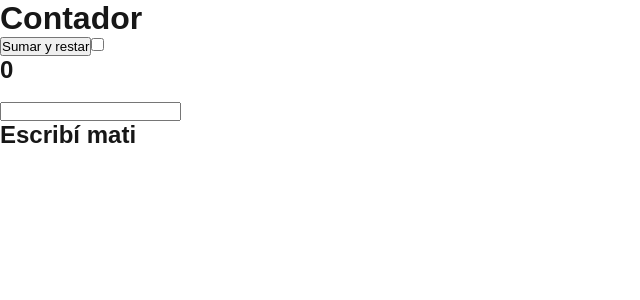
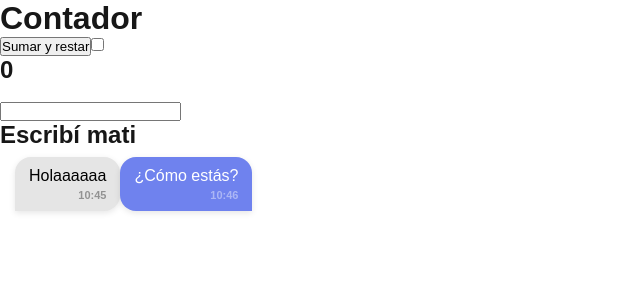
Before and after one commit to luarrufat/Trabajo-Pr-ctico---Creaci-n-de-chat-g17, a Next.js app in the folder front/: page /contador in a window 1280 px wide. Shown: the top 300 px of the page, without its empty margins (0-640 px from the left). Built offline with nearby package versions, Linux system fonts and the light colour scheme.

Commit message:
componente mensaje listoo

```diff
--- a/front/src/app/contador/page.js
+++ b/front/src/app/contador/page.js
@@ -7,6 +7,7 @@ import { use, useEffect, useState } from "react";
 import clsx from "clsx";
 import { useRouter } from "next/navigation";
 import BotonRedondo from "@/componentes/BotonRedondo";
+import Mensajes from "@/componentes/Mensajes";
 
 export default function loginPage() {
     const [cuenta, setCuenta] = useState(0);
@@ -15,7 +16,7 @@ export default function loginPage() {
     const [nombre, setNombre] = useState("");
     const router = useRouter();
 
-    function a(event){
+    function a(event) {
         setBool(event.target.checked)
     }
     function checkeado() {
@@ -27,24 +28,24 @@ export default function loginPage() {
             setcolor("brown")
         }
     }
-    function saludo(event){
+    function saludo(event) {
         setNombre(event.target.value);
     }
     function sumar() {
         setCuenta(cuenta + 1);
     }
-    function restar(){
+    function restar() {
         setCuenta(cuenta - 1);
     }
-    function ver(event){
+    function ver(event) {
         console.log(event.target.checked)
         return (event.target.checked)
     }
-    useEffect(()=>{
-        if (cuenta>20) {
+    useEffect(() => {
+        if (cuenta > 20) {
             setCuenta(0)
         }
-        if (cuenta<-20) {
+        if (cuenta < -20) {
             router.push("/login")
         }
     }, [cuenta])
@@ -57,7 +58,12 @@ export default function loginPage() {
             <br></br>
             <Input type={"text"} respuesta={saludo}></Input>
             {nombre != "" && <h2>Soy:{nombre}</h2>}
-            {nombre == "mati" ? <h2> Sos pro {nombre}</h2>:<h2>Escribí mati</h2>}
+            {nombre == "mati" ? <h2> Sos pro {nombre}</h2> : <h2>Escribí mati</h2>}
+            <Mensajes lado="mensajeotro" texto="Holaaaaaa" hora="10:45" />
+            <Mensajes lado="mensajeyo" texto="¿Cómo estás?" hora="10:46" />
+
+
+
 
 
         </>
--- a/front/src/app/inicio/page.js
+++ b/front/src/app/inicio/page.js
@@ -199,6 +199,7 @@ export default function InicioPage() {
               </label>
               <Input placeholder="Mail del contacto" onChange={(event) => { setMail(event.target.value) }} color="registro"/>
               <Boton1 onClick={crearChatIndividual} texto="Agregar chat" color="wpp" />
+
             </>
           )}
         </div>
--- a/front/src/componentes/Mensajes.js
+++ b/front/src/componentes/Mensajes.js
@@ -3,16 +3,17 @@
 import clsx from "clsx"
 import styles from "@/componentes/Mensajes.module.css"
 
-export default function Mensajes(props) {
+export default function Mensajes({ lado, texto, hora }) {
     return (
-        <div className={
-            clsx(
+        <div className={clsx(
+            styles.mensajes,
             {
-                [styles.mensajes]: props.color == "mensajes",
-                [styles.mensajeyo]: props.lado == "mensajeyo",
+                [styles.mensajeyo]: lado === "mensajeyo",
+                [styles.mensajeotro]: lado === "mensajeotro"
             }
-        )
-        }><h2>{props.texto}</h2>
+        )}>
+            <p>{texto}</p>
+            {hora && <h5 className={styles.hora}>{hora}</h5>}
         </div>
     );
 }
--- a/front/src/componentes/Mensajes.module.css
+++ b/front/src/componentes/Mensajes.module.css
@@ -1,23 +1,43 @@
+/* Estilo común */
 .mensajes {
-    background-color: #6f82ee;;
   color: white;
   padding: 10px 14px;
-    border-radius: 16px 16px 0 16px;
   font-size: 16px;
   margin: 8px 0;
-    /*modificaciones chat gpt*/
-    /*display: inline-block;  /* 🔑 Se adapta al contenido */
-    display: flex;
-    max-width: 70%;         /* 🔑 No se pasa de cierto ancho */
-    word-wrap: break-word;  /* 🔑 Si el texto es muy largo, salta de línea */
+  display: inline-block;
+  max-width: 70%;
+  word-wrap: break-word;
+  box-shadow: 0 2px 6px rgba(0, 0, 0, 0.1);
 }
 
+/* Mensajes enviados (derecha) */
 .mensajeyo {
   background-color: #6f82ee;
   align-self: flex-end;
+  border-radius: 16px 16px 0 16px;  /* piquito abajo a la derecha */
 }
 
-  .mensaje-otro {
-    background-color: #aaa;
+/* Mensajes recibidos (izquierda) */
+.mensajeotro {
+  background-color: #e5e5e5;
+  color: black;
   align-self: flex-start;
+  border-radius: 16px 16px 16px 0;  /* piquito abajo a la izquierda */
+  margin-left: 15px;
+  margin-right: auto;
 }
+
+.hora {
+  font-size: 11px;
+  text-align: right;
+  margin-top: 4px;
+  opacity: 0.6;
+}
+
+.mensajeotro .hora {
+  color: rgba(0, 0, 0, 0.6); /* gris */
+}
+
+.mensajeyo .hora {
+  color: rgba(255, 255, 255, 0.7); /* clarito sobre azul */
+}
```
Lines whose indentation alone changed are shown as unchanged.
